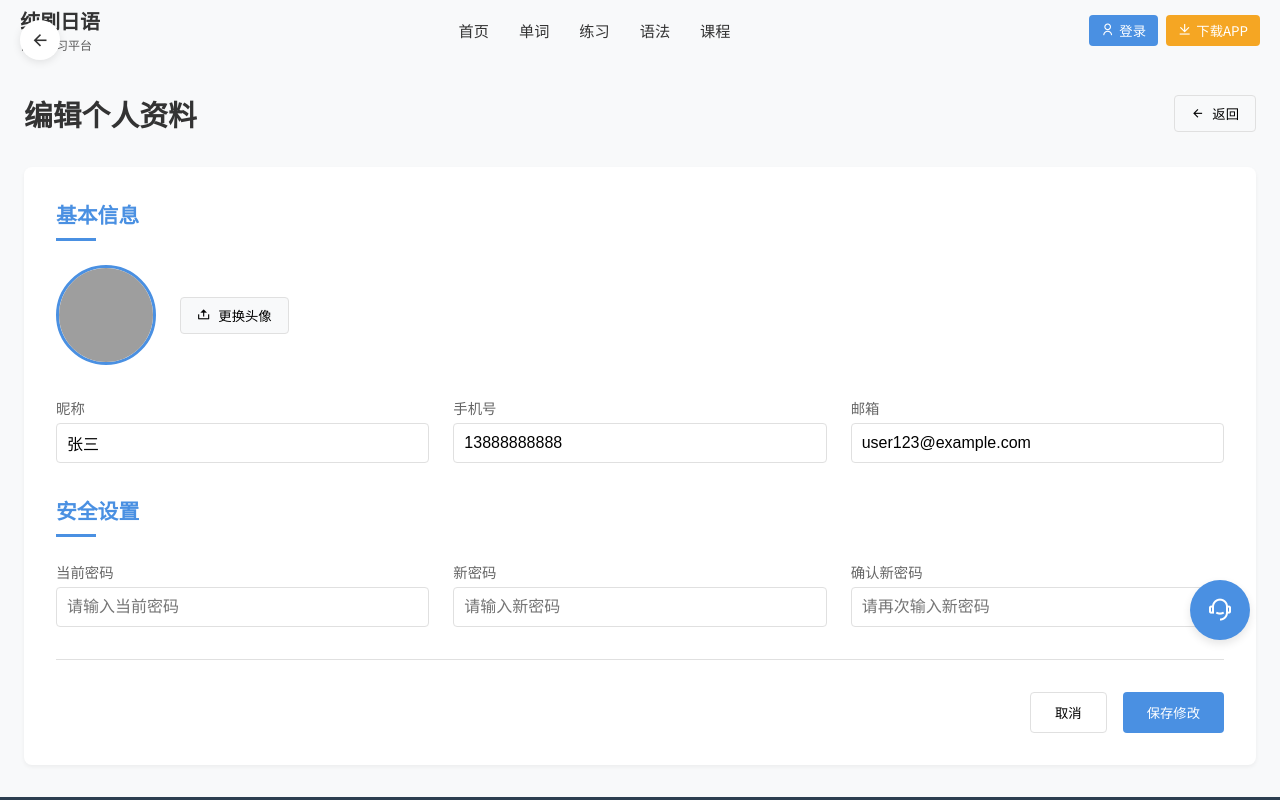
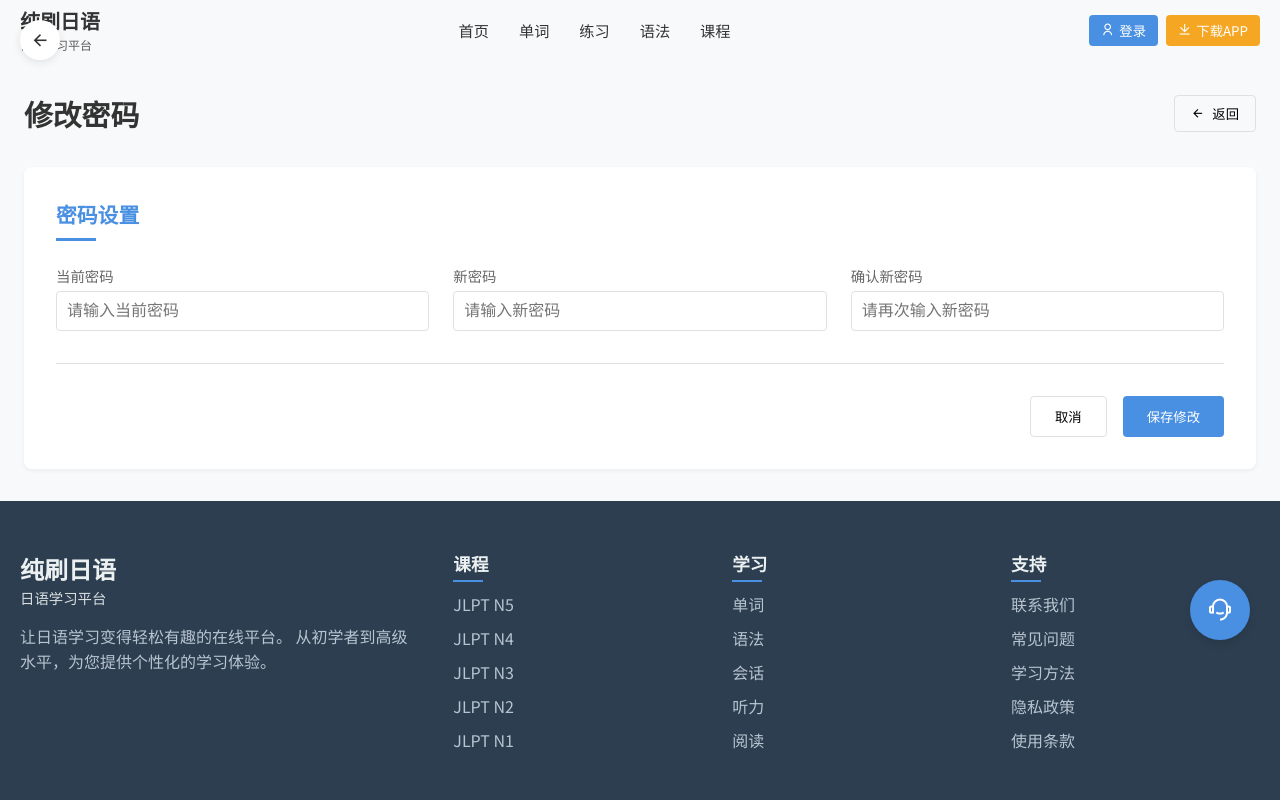
Before and after one commit to ggcmsk11/japan_learn, a Vue app: page /profile/edit in a window 1280 px wide. Shown: the top 800 px of the page. Built offline with nearby package versions, Linux system fonts and the light colour scheme; grey boxes are pictures that could not be loaded.

Commit message:
Update Profile Edit Page for Password Change

```diff
--- a/src/views/ProfileEditPage.vue
+++ b/src/views/ProfileEditPage.vue
@@ -2,7 +2,7 @@
   <div class="profile-edit-page">
     <div class="container">
       <div class="edit-header">
-        <h1>编辑个人资料</h1>
+        <h1>修改密码</h1>
         <button class="btn-back" @click="router.back()">
           <i class="ri-arrow-left-line"></i>
           返回
@@ -11,50 +11,7 @@
 
       <form class="edit-form" @submit.prevent="handleSubmit">
         <div class="form-section">
-          <h2>基本信息</h2>
-
-          <div class="avatar-upload">
-            <div class="avatar-preview">
-              <img :src="formData.avatar" alt="头像预览">
-            </div>
-            <button type="button" class="btn-upload">
-              <i class="ri-upload-2-line"></i>
-              更换头像
-            </button>
-          </div>
-
-          <div class="form-grid">
-            <div class="form-group">
-              <label>昵称</label>
-              <input
-                type="text"
-                v-model="formData.nickname"
-                placeholder="请输入昵称"
-              >
-            </div>
-
-            <div class="form-group">
-              <label>手机号</label>
-              <input
-                type="tel"
-                v-model="formData.phone"
-                placeholder="请输入手机号"
-              >
-            </div>
-
-            <div class="form-group">
-              <label>邮箱</label>
-              <input
-                type="email"
-                v-model="formData.email"
-                placeholder="请输入邮箱"
-              >
-            </div>
-          </div>
-        </div>
-
-        <div class="form-section">
-          <h2>安全设置</h2>
+          <h2>密码设置</h2>
           <div class="form-grid">
             <div class="form-group">
               <label>当前密码</label>
@@ -62,6 +19,7 @@
                 type="password"
                 v-model="formData.currentPassword"
                 placeholder="请输入当前密码"
+                required
               >
             </div>
 
@@ -71,6 +29,7 @@
                 type="password"
                 v-model="formData.newPassword"
                 placeholder="请输入新密码"
+                required
               >
             </div>
 
@@ -80,6 +39,7 @@
                 type="password"
                 v-model="formData.confirmPassword"
                 placeholder="请再次输入新密码"
+                required
               >
             </div>
           </div>
@@ -87,7 +47,9 @@
 
         <div class="form-actions">
           <button type="button" class="btn-cancel" @click="router.back()">取消</button>
-          <button type="submit" class="btn-save">保存修改</button>
+          <button type="submit" class="btn-save" :disabled="isSubmitting">
+            {{ isSubmitting ? '保存中...' : '保存修改' }}
+          </button>
         </div>
       </form>
     </div>
@@ -98,14 +60,14 @@
 import { ref } from 'vue'
 import { useRouter } from 'vue-router'
 import { ElMessage } from 'element-plus'
+import { useAuthStore } from '../stores/auth'
+import md5 from 'md5'
 
 const router = useRouter()
+const authStore = useAuthStore()
+const isSubmitting = ref(false)
 
 const formData = ref({
-  avatar: 'https://images.pexels.com/photos/774909/pexels-photo-774909.jpeg?auto=compress&cs=tinysrgb&w=600',
-  nickname: '张三',
-  phone: '13888888888',
-  email: 'user123@example.com',
   currentPassword: '',
   newPassword: '',
   confirmPassword: ''
@@ -113,19 +75,45 @@ const formData = ref({
 
 const handleSubmit = async () => {
   try {
-    // TODO: Implement profile update logic
+    // Validate passwords match
+    if (formData.value.newPassword !== formData.value.confirmPassword) {
+      ElMessage.error('两次输入的新密码不一致')
+      return
+    }
 
-    ElMessage({
-      message: '个人资料更新成功',
-      type: 'success'
+    isSubmitting.value = true
+
+    // Encrypt password with md5
+    const pwKey = "chunshualiguan"
+    const encryptedPassword = md5(formData.value.newPassword + pwKey)
+
+    const response = await fetch('https://www.dlmy.tech/chunshua-api/chunshua_users/info/changePassword', {
+      method: 'POST',
+      headers: {
+        'Content-Type': 'application/json'
+      },
+      body: JSON.stringify({
+        userId: authStore.userInfo?.userId,
+        token: authStore.token,
+        phoneNumber: authStore.phoneNumber?.replace(/^\+/, ''),
+        userAccount: "1111",
+        newPassword: encryptedPassword,
+        loginType: 0
+      })
     })
 
+    const data = await response.json()
+
+    if (data.code !== 200) {
+      throw new Error(data.msg || '修改密码失败')
+    }
+
+    ElMessage.success('密码修改成功')
     router.back()
   } catch (error) {
-    ElMessage({
-      message: error instanceof Error ? error.message : '更新失败，请稍后重试',
-      type: 'error'
-    })
+    ElMessage.error(error instanceof Error ? error.message : '修改失败，请稍后重试')
+  } finally {
+    isSubmitting.value = false
   }
 }
 </script>
@@ -190,44 +178,6 @@ const handleSubmit = async () => {
   }
 }
 
-.avatar-upload {
-  display: flex;
-  align-items: center;
-  gap: var(--spacing-lg);
-  margin-bottom: var(--spacing-xl);
-}
-
-.avatar-preview {
-  width: 100px;
-  height: 100px;
-  border-radius: 50%;
-  overflow: hidden;
-  border: 3px solid var(--primary-color);
-
-  img {
-    width: 100%;
-    height: 100%;
-    object-fit: cover;
-  }
-}
-
-.btn-upload {
-  display: flex;
-  align-items: center;
-  gap: 8px;
-  background-color: var(--background-color);
-  border: 1px solid var(--border-color);
-  padding: 8px 16px;
-  border-radius: 4px;
-  cursor: pointer;
-  transition: all var(--transition-fast);
-
-  &:hover {
-    border-color: var(--primary-color);
-    color: var(--primary-color);
-  }
-}
-
 .form-grid {
   display: grid;
   grid-template-columns: repeat(auto-fit, minmax(250px, 1fr));
@@ -268,6 +218,11 @@ const handleSubmit = async () => {
     border-radius: 4px;
     cursor: pointer;
     transition: all var(--transition-fast);
+
+    &:disabled {
+      opacity: 0.7;
+      cursor: not-allowed;
+    }
   }
 
   .btn-cancel {
@@ -285,7 +240,7 @@ const handleSubmit = async () => {
     color: white;
     border: none;
 
-    &:hover {
+    &:hover:not(:disabled) {
       background-color: var(--primary-dark);
     }
   }
```
